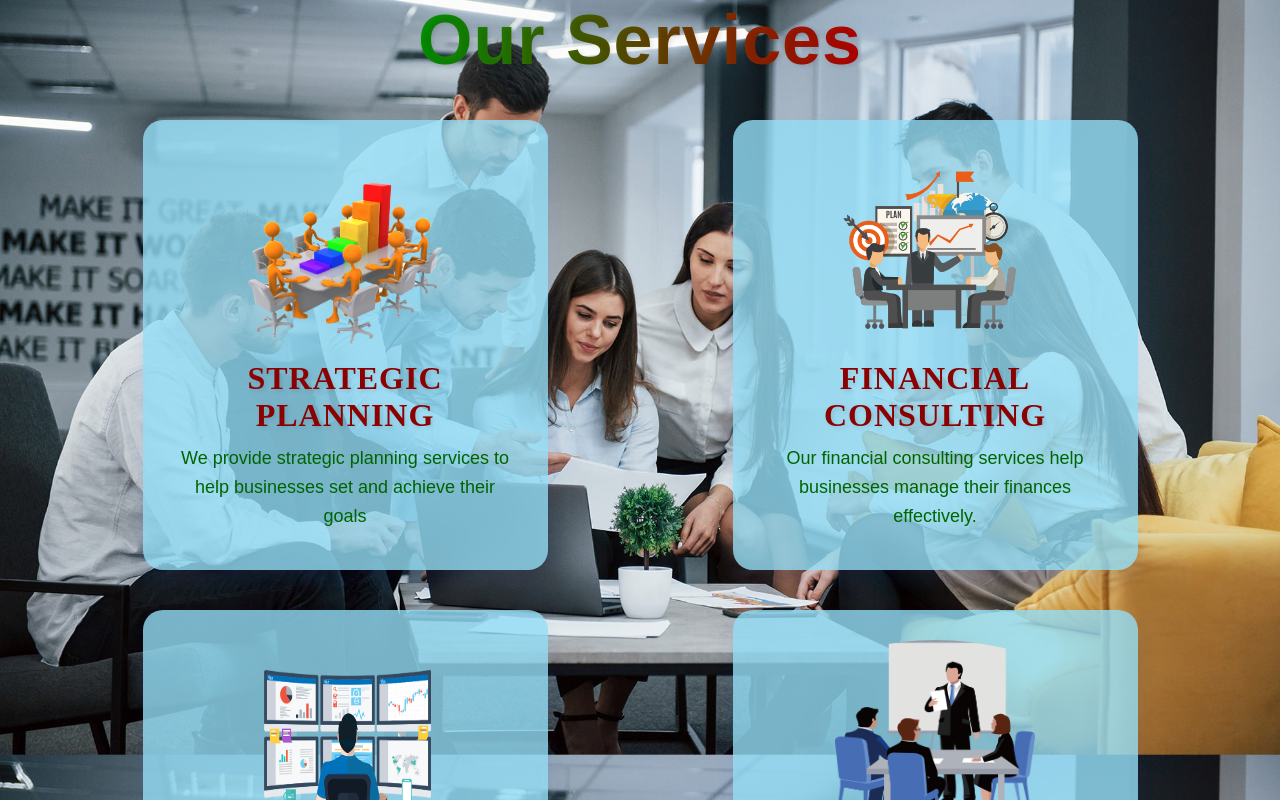
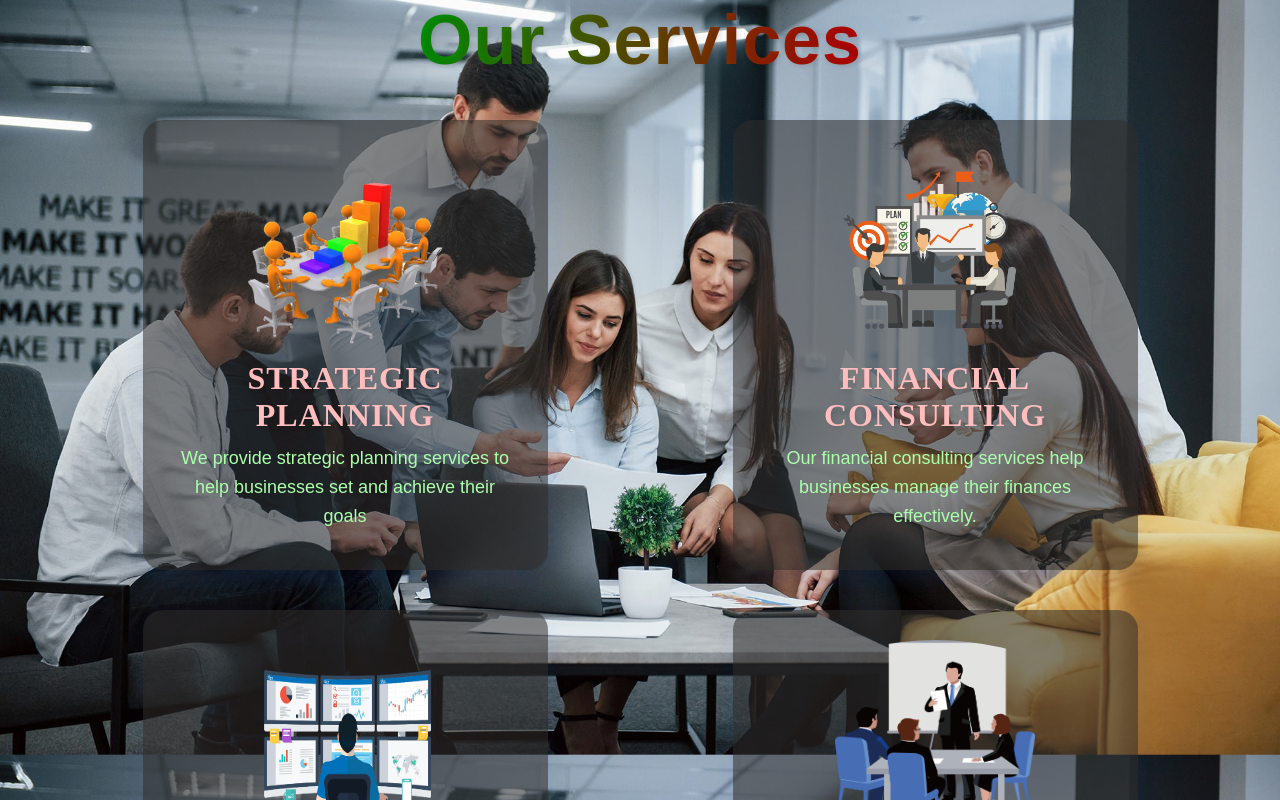
Before and after one commit to krushna53/yugma-ventures-main, a React (Create React App) app: page / in a window 1280 px wide. Shown: the part 1000-1800 px from the top of the page. Built offline with nearby package versions, Linux system fonts and the light colour scheme.

Commit message:
branch update

```diff
--- a/src/components/ServiceCards.css
+++ b/src/components/ServiceCards.css
@@ -50,18 +50,7 @@
   }
 }
 
-.Services .Card-root {
-  width: calc(33.33% - 20px);
-  margin: 20px;
-  padding: 30px;
-  border-radius: 20px;
-  position: relative;
-  background: #f1f8f8;
-  text-align: center;
-  box-shadow: 0 10px 20px 0 rgba(0, 68, 255, 0.12);
-  overflow: hidden;
-  transition: transform 0.3s ease-in-out, box-shadow 0.3s ease-in-out;
-}
+
 
 .Services .Card-root:hover {
   background-color: #f1f8fb;
@@ -113,7 +102,7 @@
   transition: transform 0.3s ease-in-out, box-shadow 0.3s ease-in-out;
 
   /* Removed white background and added a transparent background */
-  background: rgba(148, 222, 247, 0.8);  ;
+  background: rgba(46, 45, 45, 0.544);  ;
 }
 
 .Services .Card-root:hover {
@@ -170,7 +159,7 @@
   margin: 10px 0;
   font-size: 32px;
   font-weight: 700;
-  color: #8B0000;
+  color: #ffbdbd;
   text-shadow: 2px 2px 4px rgba(0, 0, 0, 0.1);
   letter-spacing: 1px;
   font-family: 'Droid Serif', serif;
@@ -181,7 +170,7 @@
   font-family: 'Arial', sans-serif;
   font-size: 18px;
   line-height: 1.6;
-  color: #006400;
+  color: #abffab;
 }
 
 .Services .image {
```
